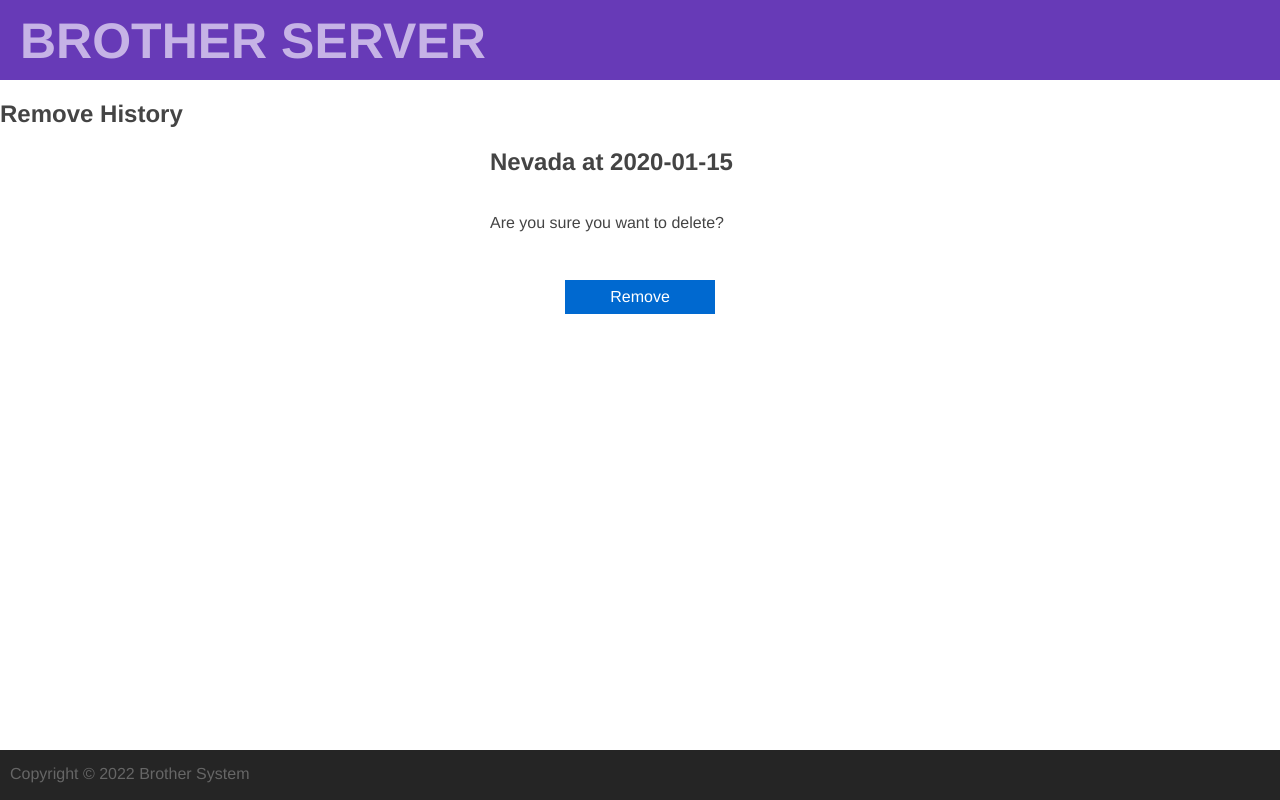
After one commit to howard-proj/Inventory, a Flask app: page /history/1/remove in a window 1280 px wide. The commit adds this page. Run offline with Flask 2, Linux system fonts and the light colour scheme; tables that the repository leaves empty hold one stand-in row (values such as "Sample post").

Commit message:
allowed removal of history

```diff
--- a/database.py
+++ b/database.py
@@ -253,7 +253,7 @@ class SQLDatabase():
 
     def select_all_history(self):
         sql_query = """
-            SELECT inv.inventoryname, user.username, his.stock_before, his.stock_after, his.stock_taken_supplied, his.lastviewed
+            SELECT his.history_id, inv.inventoryname, user.username, his.stock_before, his.stock_after, his.stock_taken_supplied, his.lastviewed
             FROM (Inventory inv JOIN History his USING(inventory_id)) JOIN USERS user USING(user_id)
             ORDER BY his.history_id DESC
         """
@@ -288,13 +288,37 @@ class SQLDatabase():
 
 
     def remove_all_history(self):
+        self.execute("DROP TABLE IF EXISTS History")
+        self.commit()
+
         sql_query = """
-            DELETE FROM History
+            CREATE TABLE History(
+            history_id INTEGER PRIMARY KEY AUTOINCREMENT,
+            user_id INTEGER REFERENCES Users(user_id) NOT NULL,
+            inventory_id INTEGER REFERENCES Inventory(inventory_id) NOT NULL,
+            stock_before INTEGER,
+            stock_after INTEGER,
+            stock_taken_supplied INTEGER,
+            lastviewed DATE NOT NULL
+        )
         """
         self.execute(sql_query)
         self.commit()
         return True
 
+    def select_history(self, history_id):
+        sql_query = """
+            SELECT his.history_id, inv.inventoryname, user.username, his.stock_before, his.stock_after, his.stock_taken_supplied, his.lastviewed
+            FROM (Inventory inv JOIN History his USING(inventory_id)) JOIN USERS user USING(user_id)
+            WHERE his.history_id = '{history_id}'
+        """.format(history_id=history_id)
+        result = []
+        self.execute(sql_query)
+        cols = [a[0] for a in self.cur.description]
+        returning = self.cur.fetchall()
+        for row in returning:
+            result.append({a:b for a,b in zip(cols, row)})
+        return result
 
     def remove_inventory(self,inventory_id):
         sql_query = """
--- a/run.py
+++ b/run.py
@@ -304,7 +304,7 @@ def remove_inventory(inventory_id):
             inventory = []
 
 
-        return render_template('confirmation/delete.html',
+        return render_template('confirmation/delete_inventory.html',
                                 session=session,
                                 page=page,
                                 user=user_details,
@@ -338,6 +338,90 @@ def search_inventories():
                             user=user_details,
                             inventories=inventories)
 
+@app.route('/history')
+def list_history():
+    if ('logged_in' not in session or not session['logged_in']):
+        return redirect(url_for('login'))
+
+    page['title'] = 'History'
+
+    history = None
+    history = myDatabase.select_all_history()
+
+    # checking for integrity only
+    if history == None:
+        history = []
+
+    print(history)
+
+    return render_template("listitems/listhistory.html",
+                            session=session,
+                            page=page,
+                            user=user_details,
+                            history=history)
+
+
+@app.route('/history/<history_id>')
+def single_history(history_id):
+    if ('logged_in' not in session or not session['logged_in']):
+        return redirect(url_for('/login'))
+
+    page['title'] = 'history'
+
+    history = None
+    history = myDatabase.select_history(history_id)
+
+    if history == None:
+        history = []
+
+    return render_template('singleitems/history.html',
+                            session=session,
+                            page=page,
+                            user=user_details,
+                            history=history)
+
+@app.route('/history/<history_id>/remove', methods=['GET', 'POST'])
+def remove_history(history_id):
+    if (request.method == 'POST'):
+        myDatabase.remove_history(history_id)
+
+        page['bar'] = True
+        flash("Updated Successfully")
+
+        return redirect(url_for('list_history'))
+
+    elif (request.method == 'GET'):
+        history = None
+        history = myDatabase.select_history(history_id)
+
+        if history == None:
+            history = []
+
+
+        return render_template('confirmation/delete_history.html',
+                                session=session,
+                                page=page,
+                                user=user_details,
+                                history=history)
+
+@app.route('/history/remove', methods=['GET', 'POST'])
+def remove_all_history():
+    if (request.method == 'POST'):
+        myDatabase.remove_all_history()
+
+        page['bar'] = True
+        flash("Updated Successfully")
+
+        return redirect(url_for('list_history'))
+
+    elif (request.method == 'GET'):
+
+        return render_template('confirmation/delete_all_history.html',
+                                session=session,
+                                page=page,
+                                user=user_details)
+
+
 @app.route('/display/<filename>')
 def display_image(filename):
     print("images/" + filename)
--- /dev/null
+++ b/templates/confirmation/delete_history.html
@@ -0,0 +1,22 @@
+{% include 'top.html' %}
+<div class="content">
+    <div class="container details"></div>
+        <h2 class="title"> Remove History </h2>
+        <form class="login" method="POST" action="{{ url_for('remove_history', history_id=history[0].history_id) }}">
+
+            {% if history %}
+            <h2 class="title">{{history[0].inventoryname}} at {{history[0].lastviewed}}</h2>
+            <br />
+            Are you sure you want to delete?
+            <br />
+            <br />
+            <button class="flat" type="submit">Remove</button>
+
+            {% endif %}
+        </form>
+        <br/>
+        <div>
+
+    </div>
+</div>
+{% include 'bottom.html'%}
--- a/templates/top.html
+++ b/templates/top.html
@@ -34,6 +34,7 @@
                         <li><a href="{{ url_for('home') }}"> <span style="text-transform:capitalize">Home</span> </a></li>
                         <li><a href="{{ url_for('list_inventories') }}"> <span style="text-transform:capitalize">Inventory</span> </a></li>
                         <li><a href="{{ url_for('logout') }}"> <span style="text-transform:capitalize">Logout</span> </a></li>
+                        <li><a href="{{ url_for('list_history') }}"> <span style="text-transform:capitalize">History</span> </a></li>
                     {% endif %}
                     </ul>
                 </div>
```
Also changed, not shown: templates/confirmation/delete_all_history.html (added, +16 -0 lines), templates/listitems/listhistory.html (added, +42 -0 lines), templates/singleitems/history.html (added, +24 -0 lines), database.db, templates/confirmation/delete_inventory.html (renamed from templates/confirmation/delete.html).
